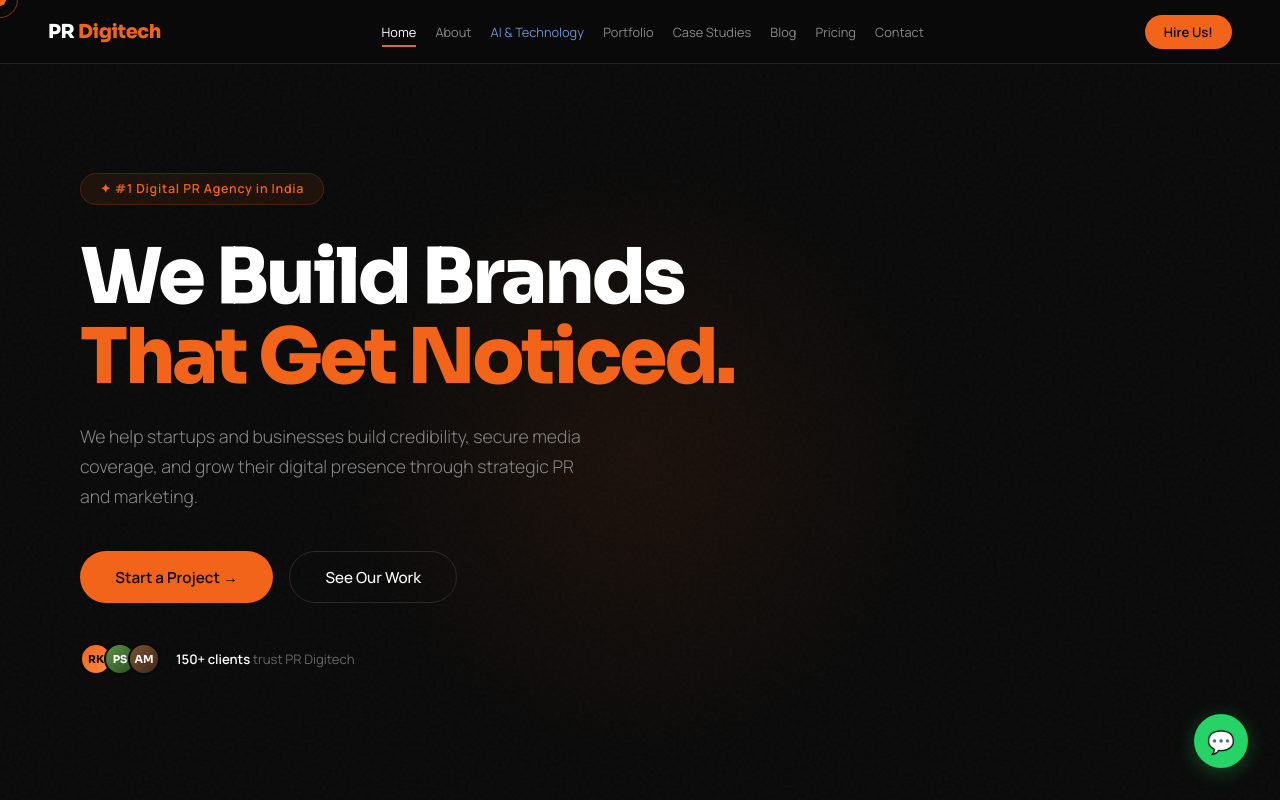
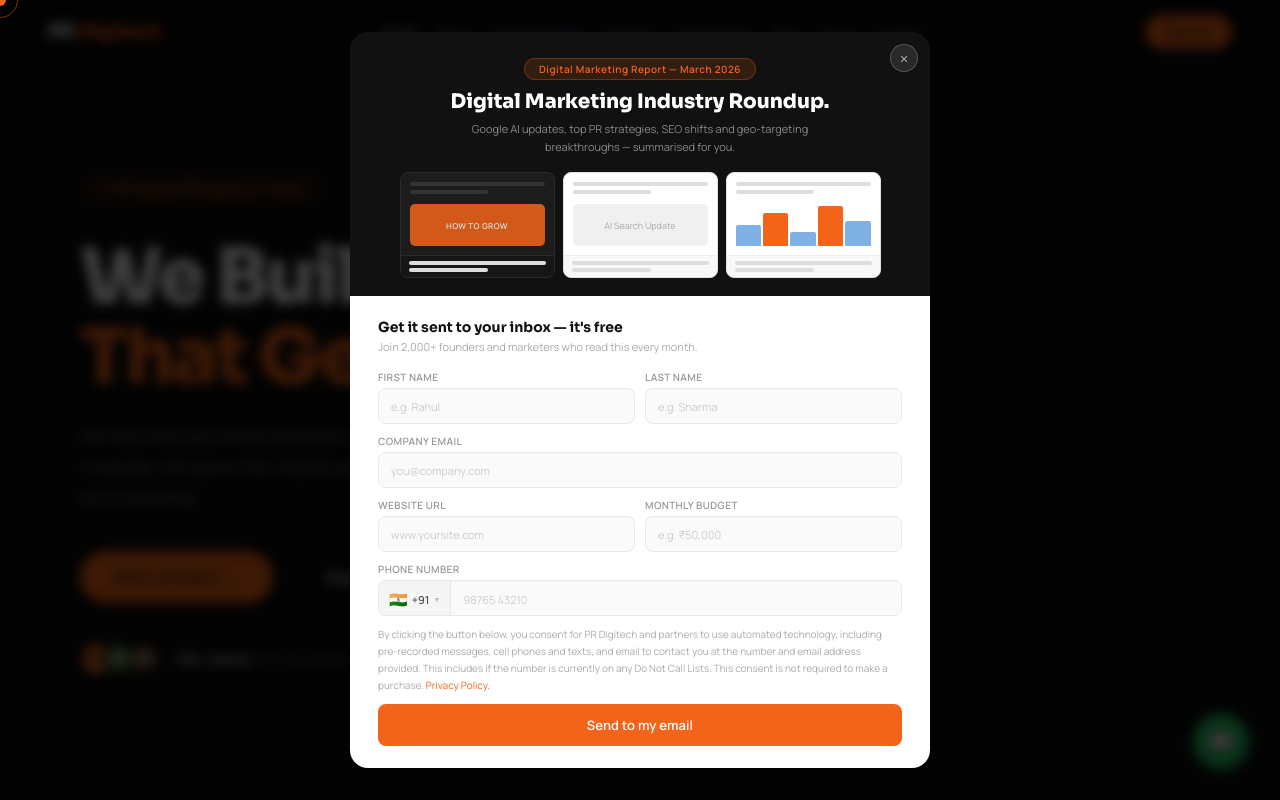
Before and after one commit to pkodamala1/pr-digitech-app, a React (Create React App) app in the folder client/: page / in a window 1280 px wide. Shown: the top 800 px of the page. Built offline with nearby package versions, Linux system fonts and the light colour scheme; the HTML template or start-up script is replaced by a standard one.

Commit message:
fix popup file

```diff
--- a/client/src/components/NewsletterPopup.css
+++ b/client/src/components/NewsletterPopup.css
@@ -1 +1,151 @@
-404: Not Found
+.np-overlay {
+  position: fixed; inset: 0; z-index: 9000;
+  background: rgba(0,0,0,0.75); backdrop-filter: blur(6px);
+  display: flex; align-items: center; justify-content: center; padding: 1rem;
+  animation: npFade 0.35s ease;
+}
+@keyframes npFade { from { opacity:0; } to { opacity:1; } }
+@keyframes npUp   { from { opacity:0; transform:translateY(30px) scale(0.97); } to { opacity:1; transform:translateY(0) scale(1); } }
+
+.np-modal {
+  background: #fff; border-radius: 18px;
+  width: 100%; max-width: 580px;
+  position: relative; overflow: hidden;
+  animation: npUp 0.4s ease;
+  max-height: 92vh; overflow-y: auto;
+}
+
+.np-close {
+  position: absolute; top: 12px; right: 12px;
+  background: rgba(255,255,255,0.1); border: 1px solid rgba(255,255,255,0.2);
+  color: #aaa; border-radius: 50%; width: 28px; height: 28px;
+  cursor: pointer; font-size: 11px; display: flex;
+  align-items: center; justify-content: center; z-index: 10; transition: all 0.2s;
+}
+.np-close:hover { background: rgba(255,255,255,0.2); color: #fff; }
+
+/* Dark Header */
+.np-header { background: #111; padding: 24px 28px 18px; text-align: center; }
+.np-tag {
+  display: inline-block; background: rgba(242,100,25,0.15); color: #f26419;
+  border: 1px solid rgba(242,100,25,0.3); border-radius: 50px;
+  padding: 3px 14px; font-size: 10px; font-weight: 700;
+  letter-spacing: 0.05em; margin-bottom: 10px;
+}
+.np-title { font-family: 'Sora', sans-serif; font-size: 20px; font-weight: 800; color: #fff; line-height: 1.2; margin-bottom: 6px; }
+.np-subtitle { color: #888; font-size: 11px; line-height: 1.65; max-width: 400px; margin: 0 auto 16px; }
+
+/* Preview cards */
+.np-previews { display: flex; gap: 8px; justify-content: center; }
+.np-pcard { border-radius: 8px; overflow: hidden; flex: 1; max-width: 155px; border: 1px solid #2a2a2a; }
+.np-dk { background: #1c1c1c; }
+.np-lt { background: #fff; border-color: #e0e0e0; }
+.np-pi { padding: 9px; display: flex; flex-direction: column; gap: 4px; }
+.np-pl { height: 4px; border-radius: 3px; }
+.np-pd { background: #333; }
+.np-pw { background: #ddd; }
+.np-ps { width: 58%; }
+.np-thumb { height: 42px; background: #f26419; border-radius: 5px; margin-top: 6px; display: flex; align-items: center; justify-content: center; opacity: 0.85; }
+.np-thumb span { color: #fff; font-size: 8px; font-weight: 700; letter-spacing: 0.05em; font-family: 'Manrope', sans-serif; }
+.np-aibox { height: 42px; background: #f0f0f0; border-radius: 5px; margin-top: 6px; display: flex; align-items: center; justify-content: center; font-size: 9px; color: #aaa; font-family: 'Manrope', sans-serif; }
+.np-chart { display: flex; align-items: flex-end; gap: 2px; height: 42px; margin-top: 6px; }
+.np-bar { flex: 1; border-radius: 2px 2px 0 0; }
+.np-pf { padding: 5px 8px; background: #f8f8f8; border-top: 1px solid #eee; display: flex; flex-direction: column; gap: 3px; }
+.np-dk .np-pf { background: #161616; border-top-color: #2a2a2a; }
+
+/* Form body */
+.np-body { padding: 22px 28px; }
+.np-form-title { font-family: 'Sora', sans-serif; font-size: 14px; font-weight: 700; color: #111; margin-bottom: 3px; }
+.np-form-sub { color: #aaa; font-size: 11px; margin-bottom: 16px; }
+.np-fields { display: flex; flex-direction: column; gap: 10px; }
+.np-row { display: grid; grid-template-columns: 1fr 1fr; gap: 10px; }
+.np-field { display: flex; flex-direction: column; gap: 4px; }
+.np-label { font-size: 10px; font-weight: 600; color: #999; text-transform: uppercase; letter-spacing: 0.04em; font-family: 'Manrope', sans-serif; }
+.np-inp {
+  background: #fafafa; border: 1px solid #e8e8e8; border-radius: 8px;
+  padding: 9px 12px; color: #111; font-size: 12px;
+  font-family: 'Manrope', sans-serif; outline: none;
+  width: 100%; height: 36px; transition: border-color 0.2s;
+}
+.np-inp:focus { border-color: #f26419; background: #fff; box-shadow: 0 0 0 3px rgba(242,100,25,0.07); }
+.np-inp::placeholder { color: #ccc; font-size: 11px; }
+
+/* Phone field */
+.np-phone {
+  display: flex; border: 1px solid #e8e8e8; border-radius: 8px;
+  overflow: hidden; background: #fafafa; height: 36px; transition: border-color 0.2s;
+}
+.np-phone:focus-within { border-color: #f26419; background: #fff; box-shadow: 0 0 0 3px rgba(242,100,25,0.07); }
+.np-flag-wrap { position: relative; }
+.np-flag-btn {
+  display: flex; align-items: center; gap: 4px;
+  padding: 0 10px; height: 36px; border: none; border-right: 1px solid #e8e8e8;
+  background: #f5f5f5; cursor: pointer; transition: background 0.2s; white-space: nowrap;
+}
+.np-flag-btn:hover { background: #eeeeee; }
+.np-flag { font-size: 15px; line-height: 1; }
+.np-dial { font-size: 11px; color: #555; font-family: 'Manrope', sans-serif; font-weight: 600; }
+.np-caret { font-size: 7px; color: #bbb; }
+.np-dropdown {
+  position: absolute; top: calc(100% + 4px); left: 0;
+  background: #fff; border: 1px solid #e8e8e8; border-radius: 10px;
+  padding: 4px; z-index: 1000; min-width: 170px;
+  box-shadow: 0 8px 24px rgba(0,0,0,0.12);
+}
+.np-drop-item {
+  display: flex; align-items: center; gap: 8px;
+  padding: 7px 10px; border-radius: 6px; cursor: pointer;
+  font-size: 12px; font-family: 'Manrope', sans-serif; color: #333; transition: background 0.15s;
+}
+.np-drop-item:hover { background: #f5f5f5; }
+.np-dial-sm { color: #aaa; font-size: 11px; margin-left: auto; }
+.np-phone-inp {
+  border: none; background: transparent;
+  padding: 0 12px; color: #111; font-size: 12px;
+  font-family: 'Manrope', sans-serif; outline: none; flex: 1; min-width: 0; height: 36px;
+}
+.np-phone-inp::placeholder { color: #ccc; font-size: 11px; }
+
+/* Legal */
+.np-legal { color: #aaa; font-size: 10px; line-height: 1.7; }
+.np-legal a { color: #f26419; text-decoration: none; }
+
+/* Submit */
+.np-submit {
+  background: #f26419; color: #fff; border: none;
+  padding: 12px; border-radius: 8px; font-size: 13px; font-weight: 700;
+  cursor: pointer; font-family: 'Manrope', sans-serif;
+  width: 100%; transition: background 0.2s; letter-spacing: 0.01em;
+}
+.np-submit:hover { background: #e05510; }
+
+/* Footer */
+.np-footer {
+  background: #f9f9f9; border-top: 1px solid #eee;
+  padding: 10px 28px; display: flex; gap: 20px; justify-content: center; flex-wrap: wrap;
+}
+.np-fi { color: #bbb; font-size: 10px; display: flex; align-items: center; gap: 5px; font-family: 'Manrope', sans-serif; }
+.np-dot { width: 5px; height: 5px; border-radius: 50%; background: #22c55e; flex-shrink: 0; }
+
+/* Success */
+.np-success {
+  display: flex; flex-direction: column; align-items: center;
+  justify-content: center; padding: 48px 24px; text-align: center; gap: 12px;
+}
+.np-sicon {
+  width: 60px; height: 60px; background: rgba(242,100,25,0.08);
+  border: 1px solid rgba(242,100,25,0.2); border-radius: 50%;
+  display: flex; align-items: center; justify-content: center;
+  color: #f26419; font-size: 24px;
+}
+.np-success h3 { font-family: 'Sora', sans-serif; font-size: 20px; font-weight: 700; color: #111; }
+.np-success p  { color: #888; font-size: 13px; max-width: 280px; line-height: 1.6; }
+
+/* Responsive */
+@media (max-width: 600px) {
+  .np-body { padding: 18px 16px; }
+  .np-header { padding: 20px 16px 14px; }
+  .np-row { grid-template-columns: 1fr; }
+  .np-footer { padding: 10px 16px; gap: 12px; }
+  .np-previews { gap: 6px; }
+}
--- a/client/src/components/NewsletterPopup.js
+++ b/client/src/components/NewsletterPopup.js
@@ -45,11 +45,13 @@
   return (
     <div className="np-overlay" onClick={e => e.target === e.currentTarget && close()}>
       <div className="np-modal">
-        <button className="np-close" onClick={close}>X</button>
+        <button className="np-close" onClick={close}>✕</button>
+
+        {/* Dark header */}
         <div className="np-header">
-          <div className="np-tag">Digital Marketing Report - March 2026</div>
+          <div className="np-tag">Digital Marketing Report — March 2026</div>
           <h2 className="np-title">Digital Marketing Industry Roundup.</h2>
-          <p className="np-subtitle">Google AI updates, top PR strategies, SEO shifts and geo-targeting breakthroughs - summarised for you.</p>
+          <p className="np-subtitle">Google AI updates, top PR strategies, SEO shifts and geo-targeting breakthroughs — summarised for you.</p>
           <div className="np-previews">
             <div className="np-pcard np-dk">
               <div className="np-pi"><div className="np-pl np-pd" /><div className="np-pl np-pd np-ps" /><div className="np-thumb"><span>HOW TO GROW</span></div></div>
@@ -73,15 +75,17 @@
             </div>
           </div>
         </div>
+
+        {/* Form or success */}
         {submitted ? (
           <div className="np-success">
-            <div className="np-sicon">OK</div>
-            <h3>You are in!</h3>
-            <p>Check your inbox - your digital marketing roundup is on its way!</p>
+            <div className="np-sicon">✓</div>
+            <h3>You're in!</h3>
+            <p>Check your inbox — your digital marketing roundup is on its way!</p>
           </div>
         ) : (
           <form className="np-body" onSubmit={onSubmit}>
-            <div className="np-form-title">Get it sent to your inbox - it is free</div>
+            <div className="np-form-title">Get it sent to your inbox — it's free</div>
             <div className="np-form-sub">Join 2,000+ founders and marketers who read this every month.</div>
             <div className="np-fields">
               <div className="np-row">
@@ -91,21 +95,22 @@
               <div className="np-field"><label className="np-label">Company Email</label><input className="np-inp" type="email" name="email" value={form.email} onChange={onChange} placeholder="you@company.com" required /></div>
               <div className="np-row">
                 <div className="np-field"><label className="np-label">Website URL</label><input className="np-inp" name="website" value={form.website} onChange={onChange} placeholder="www.yoursite.com" /></div>
-                <div className="np-field"><label className="np-label">Monthly Budget</label><input className="np-inp" name="budget" value={form.budget} onChange={onChange} placeholder="e.g. 50,000" /></div>
+                <div className="np-field"><label className="np-label">Monthly Budget</label><input className="np-inp" name="budget" value={form.budget} onChange={onChange} placeholder="e.g. ₹50,000" /></div>
               </div>
               <div className="np-field">
                 <label className="np-label">Phone Number</label>
                 <div className="np-phone">
                   <div className="np-flag-wrap" ref={dropRef}>
                     <button type="button" className="np-flag-btn" onClick={() => setDropOpen(!dropOpen)}>
-                      <span className="np-dial">{country.flag} {country.dial}</span>
-                      <span className="np-caret">v</span>
+                      <span className="np-flag">{country.flag}</span>
+                      <span className="np-dial">{country.dial}</span>
+                      <span className="np-caret">▼</span>
                     </button>
                     {dropOpen && (
                       <div className="np-dropdown">
                         {countries.map(c => (
                           <div key={c.dial} className="np-drop-item" onClick={() => { setCountry(c); setDropOpen(false); }}>
-                            <span>{c.flag}</span>
+                            <span className="np-flag">{c.flag}</span>
                             <span>{c.name}</span>
                             <span className="np-dial-sm">{c.dial}</span>
                           </div>
@@ -121,10 +126,11 @@
             </div>
           </form>
         )}
+
         <div className="np-footer">
-          <span className="np-fi">No spam, ever</span>
-          <span className="np-fi">Unsubscribe anytime</span>
-          <span className="np-fi">100% free</span>
+          <span className="np-fi"><span className="np-dot" /> No spam, ever</span>
+          <span className="np-fi"><span className="np-dot" /> Unsubscribe anytime</span>
+          <span className="np-fi"><span className="np-dot" /> 100% free</span>
         </div>
       </div>
     </div>
```
